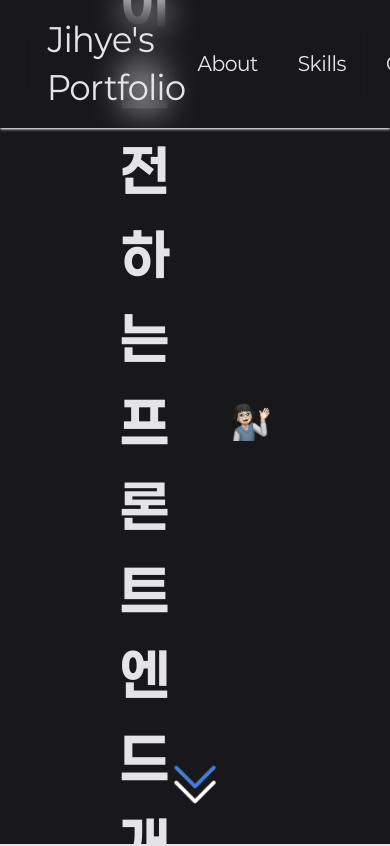
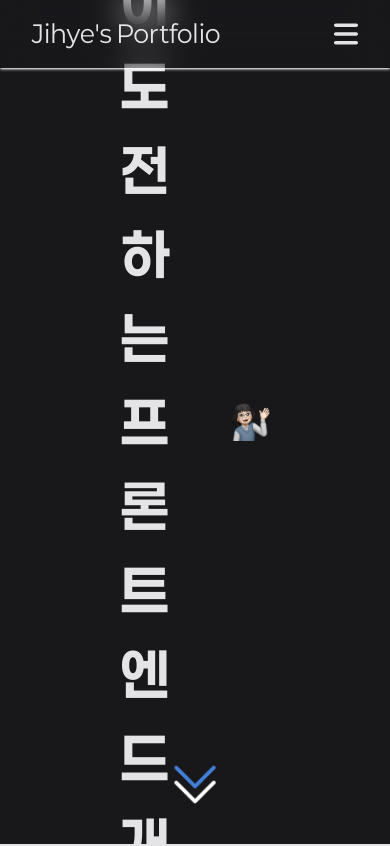
Before and after one commit to Jihye817/Portfolio, a Next.js app: page / in a window 390 px wide. Shown: the top 846 px of the page. Built offline with nearby package versions, Linux system fonts and the light colour scheme.

Commit message:
feat: 네비게이션 모바일 UI 구현

```diff
--- a/app/page.tsx
+++ b/app/page.tsx
@@ -14,6 +14,7 @@ import { Project } from './_types/project';
 
 export default function Home() {
   const [isBgDark, setIsBgDark] = useState(false);
+  const [isNavOpen, setIsNavOpen] = useState(false);
   const [isOpen, setIsOpen] = useState(false);
   const [selectedProject, setSelectedProject] = useState<Project | null>(null);
 
@@ -36,16 +37,80 @@ export default function Home() {
   };
 
   return (
-    <div className=''>
-      <header className='fixed top-0 z-999 w-full'>
+    <div className='min-w-[375px]'>
+      <header className='fixed top-0 z-999 w-full min-w-[375px]'>
         <div
-          className={`flex items-center justify-between px-[3rem] py-[1rem] text-[1.2rem] backdrop-blur-lg ${
+          className={`flex items-center justify-between px-[2rem] py-[1rem] backdrop-blur-lg md:hidden ${
+            isBgDark
+              ? 'text-background bg-white/40 shadow'
+              : 'bg-transparent shadow shadow-white'
+          }`}
+        >
+          <div className='text-[1.5rem] md:text-[2rem]'>Jihye's Portfolio</div>
+          <button
+            onClick={() => setIsNavOpen(prev => !prev)}
+            className='hover:cursor-pointer'
+          >
+            <Image
+              src={
+                isBgDark
+                  ? '/assets/icons/common/bars-dark.svg'
+                  : '/assets/icons/common/bars.svg'
+              }
+              alt='menubar'
+              width={24}
+              height={24}
+            />
+          </button>
+        </div>
+        {isNavOpen && (
+          <div className='w-full'>
+            <div
+              className={`flex flex-col ${
+                isBgDark
+                  ? 'text-background bg-white shadow-md'
+                  : 'bg-transparent shadow shadow-white backdrop-blur-lg'
+              }`}
+            >
+              <a
+                className='w-full cursor-pointer px-5 py-4 hover:bg-blue-500/30'
+                href='#about'
+                onClick={() => setIsNavOpen(false)}
+              >
+                About
+              </a>
+              <a
+                className='w-full cursor-pointer px-5 py-4 hover:bg-blue-500/30'
+                href='#skills'
+                onClick={() => setIsNavOpen(false)}
+              >
+                Skills
+              </a>
+              <a
+                className='w-full cursor-pointer px-5 py-4 hover:bg-blue-500/30'
+                href='#career'
+                onClick={() => setIsNavOpen(false)}
+              >
+                Career
+              </a>
+              <a
+                className='w-full cursor-pointer px-5 py-4 hover:bg-blue-500/30'
+                href='#projects'
+                onClick={() => setIsNavOpen(false)}
+              >
+                Projects
+              </a>
+            </div>
+          </div>
+        )}
+        <div
+          className={`hidden items-center justify-between px-[3rem] py-[1rem] text-[1.2rem] backdrop-blur-lg md:flex ${
             isBgDark
               ? 'bg-white/40 text-black shadow'
               : 'bg-transparent shadow shadow-white'
           }`}
         >
-          <div className='text-[2rem]'>Jihye's Portfolio</div>
+          <div className='text-[2rem] sm:text-[2rem]'>Jihye's Portfolio</div>
           <div className='flex gap-[1rem]'>
             <span>
               <a
```
Also changed, not shown: public/assets/icons/common/bars-dark.svg (added), public/assets/icons/common/bars.svg (added).
